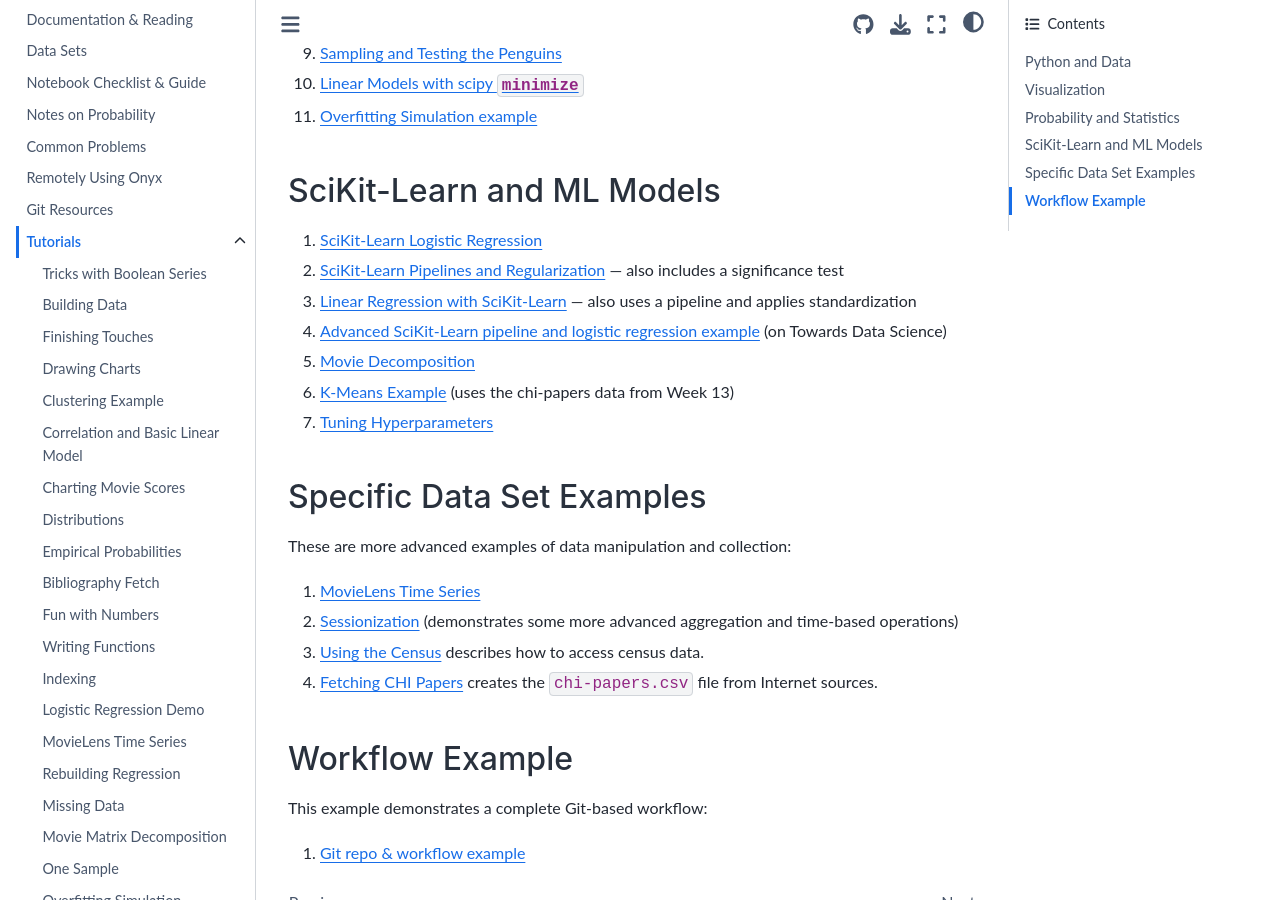
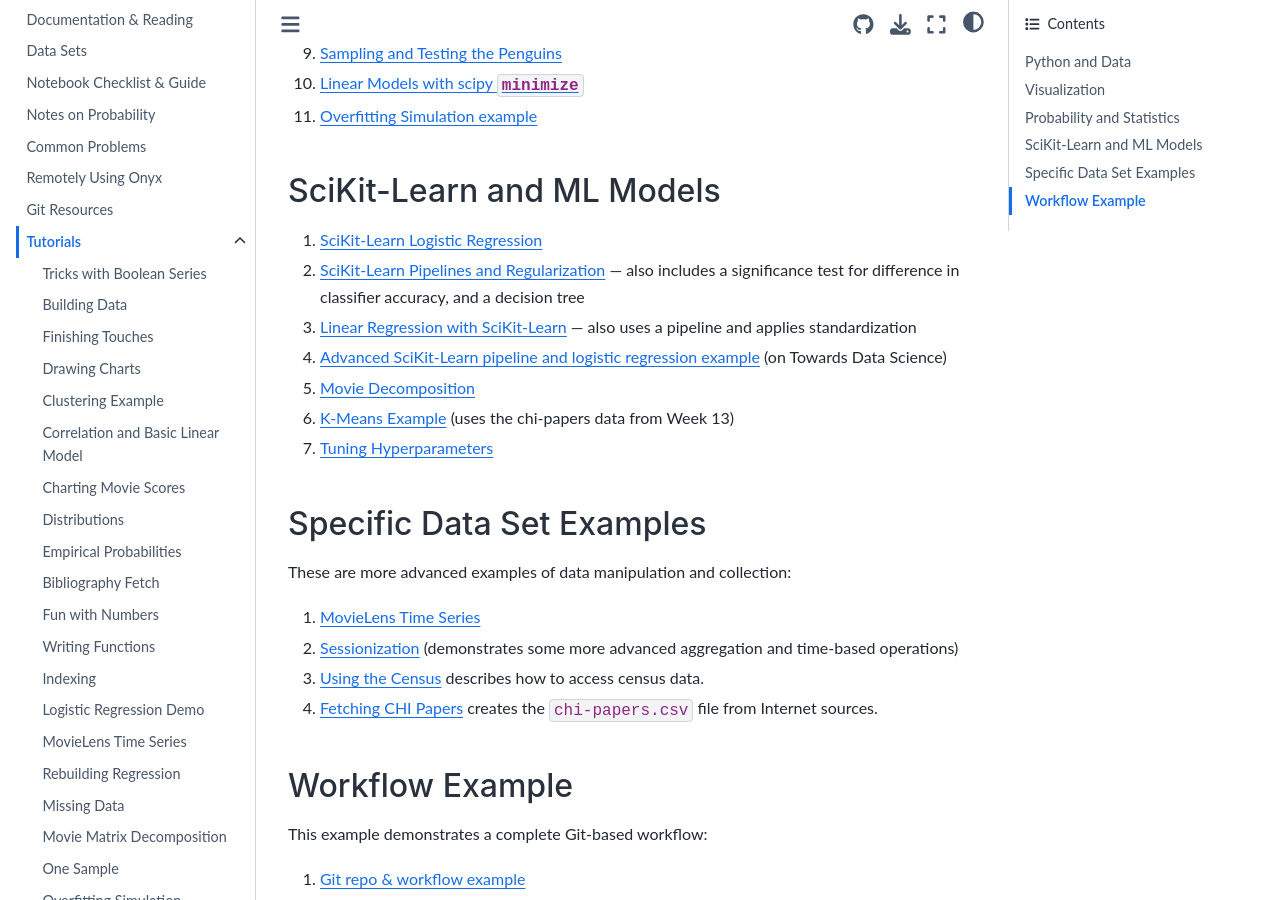
Before and after one commit to mdekstrand/cs533-web, a Jupyter Book: the page built from resources/tutorials/index.md, in a window 1280 px wide and 900 px high, scrolled down 1089 px. Built offline with Jupyter Book 1.0.4 settings and Sphinx 7.4.7 and the Sphinx Book theme 1.1.4, drawn with Linux system fonts in a browser that asks for light colours; pages that are not in the unit, such as notebooks, are missing from menus; cross-references to code outside the pages are shown as plain code; a style sheet for code colours, icons or effects is not loaded.

Commit message:
rerun scikit pipeline

```diff
--- a/resources/tutorials/index.md
+++ b/resources/tutorials/index.md
@@ -40,7 +40,7 @@ These notebooks are on basic Python data manipulation:
 ## SciKit-Learn and ML Models
 
 1.  [SciKit-Learn Logistic Regression](SciKitLogistic.ipynb)
-2.  [SciKit-Learn Pipelines and Regularization](SciKitPipeline.ipynb) — also includes a significance test
+2.  [SciKit-Learn Pipelines and Regularization](SciKitPipeline.ipynb) — also includes a significance test for difference in classifier accuracy, and a decision tree
 3.  [Linear Regression with SciKit-Learn](SciKitRegression.ipynb) — also uses a pipeline and applies standardization
 4.  [Advanced SciKit-Learn pipeline and logistic regression example](https://towardsdatascience.com/logistic-regression-classifier-on-census-income-data-e1dbef0b5738) (on Towards Data Science)
 5.  [Movie Decomposition](MovieDecomp.ipynb)
```
Also changed, not shown: resources/tutorials/SciKitPipeline.ipynb.
